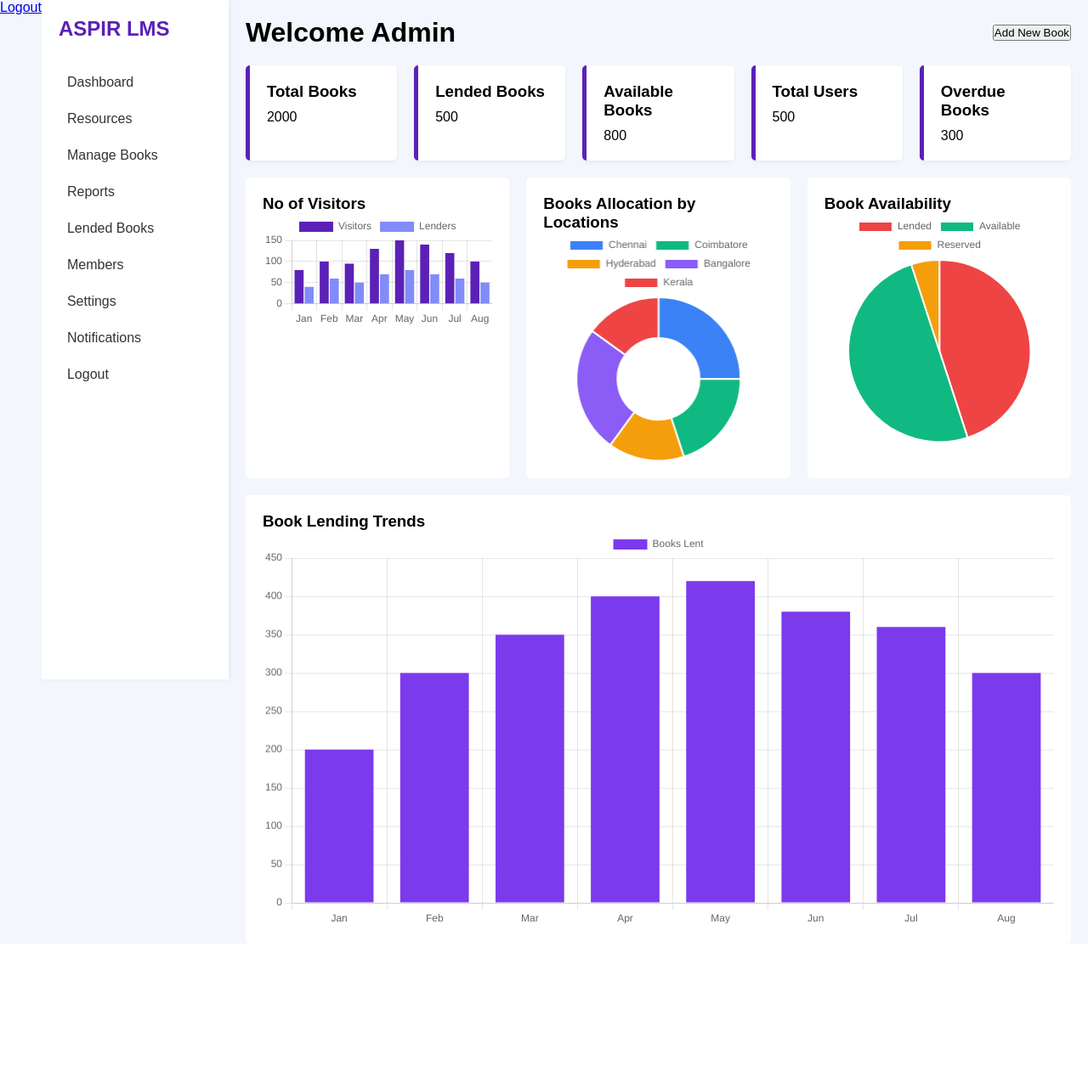
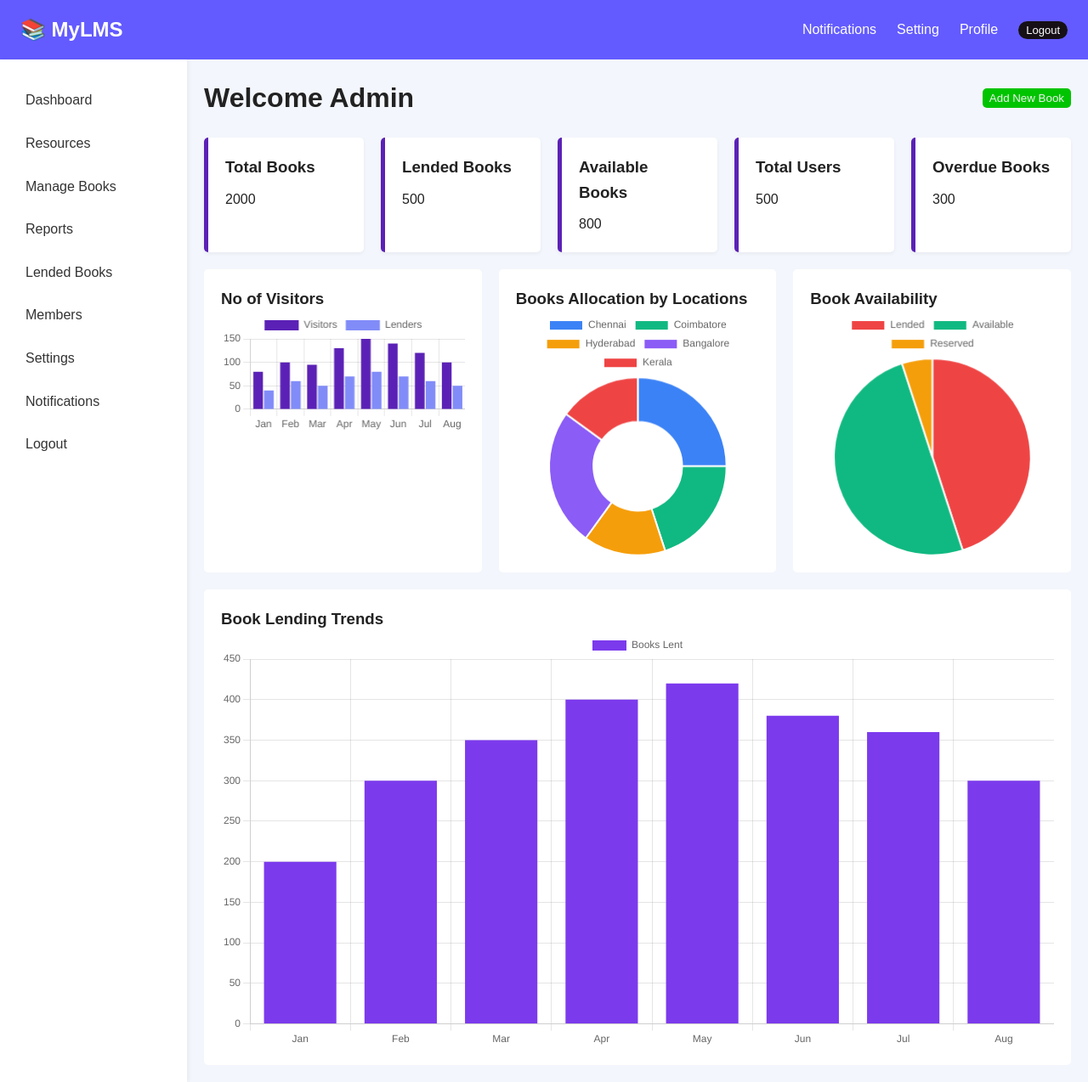
Before and after one commit to Vinay1291/Library-Management-System, a PHP site: page /admin/ in a window 1280 px wide. Shown: the whole page at 85% size. Before the commit the page ends 1088 px from the top, so only its background shows below. Run offline with PHP 8.4, Linux system fonts and the light colour scheme; the visitor is signed in with stand-in values (Sample User, id 1).

Commit message:
admin nav bar added

```diff
--- /dev/null
+++ b/admin/assets/css/admin.css
@@ -0,0 +1,92 @@
+* {
+    margin: 0;
+    padding: 0;
+    box-sizing: border-box;
+    font-family: Arial, sans-serif;
+}
+
+.body {
+    display: flex;
+    min-height: 100vh;
+    background-color: #f3f6fc;
+}
+
+.sidebar {
+    width: 220px;
+    background-color: white;
+    padding: 20px;
+    box-shadow: 2px 0 5px rgba(0, 0, 0, 0.05);
+}
+
+/* .sidebar h2 {
+    margin-bottom: 30px;
+    color: #5b21b6;
+} */
+
+.sidebar ul {
+    list-style: none;
+}
+
+.sidebar ul li {
+    padding: 10px;
+    margin: 5px 0;
+    color: #333;
+    cursor: pointer;
+}
+
+.sidebar ul li:hover {
+    background-color: #f0f0f0;
+}
+
+.main {
+    flex: 1;
+    padding: 20px;
+}
+
+.topbar {
+    display: flex;
+    justify-content: space-between;
+    align-items: center;
+    margin-bottom: 20px;
+}
+
+.topbar button {
+    border: none;
+    color: #f0f0f0;
+    background-color: #00c400;
+    border-radius: 5px;
+    padding: 4px 8px;
+}
+
+.cards {
+    display: flex;
+    gap: 20px;
+    margin-bottom: 20px;
+}
+
+.card {
+    background-color: white;
+    flex: 1;
+    padding: 20px;
+    border-left: 5px solid #5b21b6;
+    border-radius: 5px;
+    box-shadow: 0 2px 4px rgba(0, 0, 0, 0.05);
+}
+
+.card h3 {
+    margin-bottom: 10px;
+}
+
+.charts {
+    display: flex;
+    flex-wrap: wrap;
+    gap: 20px;
+}
+
+.chart-box {
+    background-color: white;
+    flex: 1;
+    min-width: 300px;
+    padding: 20px;
+    border-radius: 5px;
+}
--- a/admin/index.php
+++ b/admin/index.php
@@ -1,4 +1,3 @@
-
 <?php
 session_start();
 require_once '../includes/auth.php';
@@ -7,7 +6,7 @@ if (!isLoggedIn() || $_SESSION['role'] !== 'admin') {
     header("Location: ../login.php");
     exit();
 }
-echo '<a href="../logout.php">Logout</a>';
+// echo '<a href="../logout.php">Logout</a>';
 ?>
 
 <!DOCTYPE html>
@@ -18,97 +17,30 @@ echo '<a href="../logout.php">Logout</a>';
   <meta name="viewport" content="width=device-width, initial-scale=1.0" />
   <title>Admin Dashboard</title>
   <link rel="stylesheet" href="https://cdn.jsdelivr.net/npm/chart.js" />
-  <style>
-    * {
-      margin: 0;
-      padding: 0;
-      box-sizing: border-box;
-      font-family: Arial, sans-serif;
-    }
-
-    body {
-      display: flex;
-      min-height: 100vh;
-      background-color: #f3f6fc;
-    }
-
-    .sidebar {
-      width: 220px;
-      background-color: white;
-      padding: 20px;
-      box-shadow: 2px 0 5px rgba(0, 0, 0, 0.05);
-    }
-
-    .sidebar h2 {
-      margin-bottom: 30px;
-      color: #5b21b6;
-    }
-
-    .sidebar ul {
-      list-style: none;
-    }
-
-    .sidebar ul li {
-      padding: 10px;
-      margin: 5px 0;
-      color: #333;
-      cursor: pointer;
-    }
-
-    .sidebar ul li:hover {
-      background-color: #f0f0f0;
-    }
-
-    .main {
-      flex: 1;
-      padding: 20px;
-    }
-
-    .topbar {
-      display: flex;
-      justify-content: space-between;
-      align-items: center;
-      margin-bottom: 20px;
-    }
-
-    .cards {
-      display: flex;
-      gap: 20px;
-      margin-bottom: 20px;
-    }
-
-    .card {
-      background-color: white;
-      flex: 1;
-      padding: 20px;
-      border-left: 5px solid #5b21b6;
-      border-radius: 5px;
-      box-shadow: 0 2px 4px rgba(0, 0, 0, 0.05);
-    }
-
-    .card h3 {
-      margin-bottom: 10px;
-    }
-
-    .charts {
-      display: flex;
-      flex-wrap: wrap;
-      gap: 20px;
-    }
-
-    .chart-box {
-      background-color: white;
-      flex: 1;
-      min-width: 300px;
-      padding: 20px;
-      border-radius: 5px;
-    }
-  </style>
+  <link rel="stylesheet" href="../assets/css/style.css">
+  <link rel="stylesheet" href="assets/css/admin.css">
 </head>
 
 <body>
+
+  <header>
+    <div class="header-left">
+      <div class="hamburger" id="hamburger">&#9776;</div>
+      <div class="logo">📚 MyLMS</div>
+    </div>
+    <nav id="nav-menu">
+      <ul>
+        <li><a href="#">Notifications</a></li>
+        <li><a href="#">Setting</a></li>
+        <li><a href="#">Profile</a></li>
+        <li><?php echo '<a class="head-link" href="../logout.php">Logout</a>';?></li>
+      </ul>
+    </nav>
+  </header>
+
+  <div class="body">
     <div class="sidebar">
-    <h2>ASPIR LMS</h2>
+      <!-- <h2>My LMS</h2> -->
       <ul>
         <li>Dashboard</li>
         <li>Resources</li>
@@ -225,6 +157,7 @@ echo '<a href="../logout.php">Logout</a>';
         }
       });
     </script>
+  </div>
 </body>
 
 </html>
```
Lines whose indentation alone changed are shown as unchanged.
